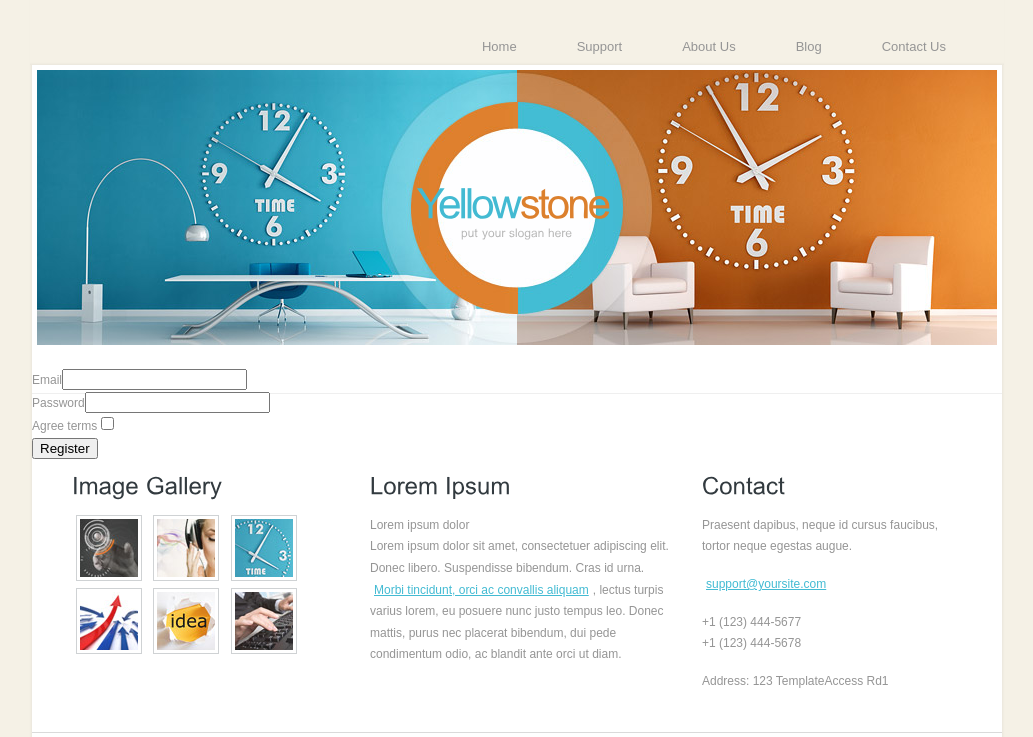
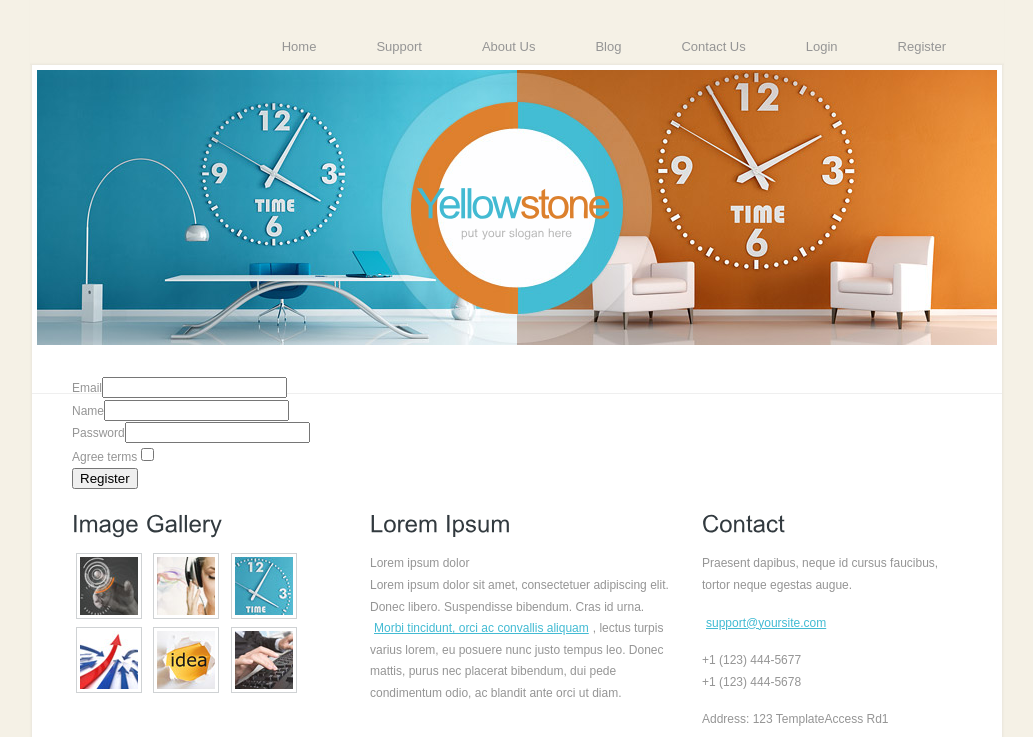
Before and after one commit to StefanKostenko/MiApp, a Symfony app: template symfony-MiApp/templates/registration/register.html.twig in a window 1280 px wide. Shown: the top 737 px of the page, without its empty margins (123-1156 px from the left). Run offline with Twig, Linux system fonts and the light colour scheme; the template is opened without the code that fills it, so the values that code supplies are empty; form fields are guessed from the names that the template uses; some libraries are stand-ins or nearby versions.

Commit message:
Gestion de usuarios fin 3

```diff
--- a/symfony-MiApp/src/Form/RegistrationFormType.php
+++ b/symfony-MiApp/src/Form/RegistrationFormType.php
@@ -18,6 +18,7 @@ class RegistrationFormType extends AbstractType
     {
         $builder
             ->add('email')
+            ->add('name')
             ->add('agreeTerms', CheckboxType::class, [
                 'mapped' => false,
                 'constraints' => [
--- a/symfony-MiApp/templates/partials/navigation.html.twig
+++ b/symfony-MiApp/templates/partials/navigation.html.twig
@@ -5,5 +5,13 @@
     <li class="{{ (app.request.attributes.get('_route') == 'about')  ? 'active': ''}}"><a href="{{ path('about')}}">About Us</a></li>
     <li class="{{ (app.request.attributes.get('_route') == 'blog')  ? 'active': ''}}"><a href="{{ path('blog')}}">Blog</a></li>
     <li class="{{ (app.request.attributes.get('_route') == 'contact')  ? 'active': ''}}"><a href="{{ path('contact')}}">Contact Us</a></li>
+
+    {% if app.user %}
+
+    {% else %}
+        <li class="{{ (app.request.attributes.get('_route') == 'app_login')  ? 'active': ''}} lien"><a href="{{ path('app_login') }}"> Login</a></li>
+        <li class="{{ (app.request.attributes.get('_route') == 'app_register')  ? 'active': ''}} "><a href="{{ path('app_register') }}"> Register</a></li>
+    {% endif %}
+
 </ul>
 </div>
--- a/symfony-MiApp/templates/registration/register.html.twig
+++ b/symfony-MiApp/templates/registration/register.html.twig
@@ -6,9 +6,10 @@
 <div class="content">
     <div class="content_resize">
         <div class="mainbar">
-
+            <div class="article">
                 {{ form_start(registrationForm) }}
                     {{ form_row(registrationForm.email) }}
+                    {{ form_row(registrationForm.name,  {'attr': {'class':'form-control'}}) }}
                     {{ form_row(registrationForm.plainPassword, {
                         label: 'Password'
                     }) }}
@@ -19,4 +20,5 @@
             </div>
         </div>
     </div>
+</div>
 {% endblock %}
--- a/symfony-MiApp/templates/security/login.html.twig
+++ b/symfony-MiApp/templates/security/login.html.twig
@@ -6,6 +6,7 @@
 <div class="content">
     <div class="content_resize">
         <div class="mainbar">
+            <div class="article">
                 <form method="post">
                     {% if error %}
                         <div class="alert alert-danger">{{ error.messageKey|trans(error.messageData, 'security') }}</div>
@@ -44,4 +45,5 @@
             </div>
         </div>
     </div>
+</div>
 {% endblock %}
```
Also changed, not shown: symfony-MiApp/migrations/Version20221116082758.php (added, +31 -0 lines), symfony-MiApp/src/Entity/User.php (+15 -0 lines). Lines whose indentation alone changed are shown as unchanged.
